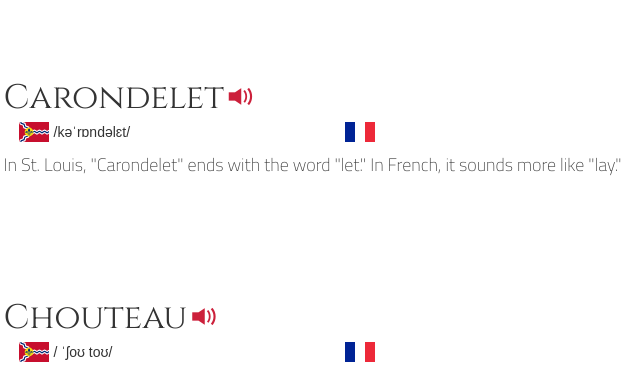
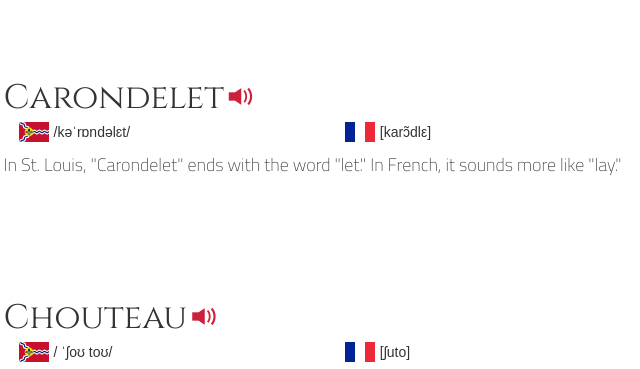
Before and after one commit to stlpublicradio/stl-in-french, a plain HTML site: page index.html in a window 1280 px wide. Shown: the part 380-749 px from the top of the page, 499-1139 px from the left. Drawn offline with nearby package versions, Linux system fonts and the light colour scheme.

Commit message:
updated phonetic spellings

```diff
--- a/index.html
+++ b/index.html
@@ -149,7 +149,7 @@ mp3: "mp3/soulard.mp3"
 					  <div class="col-xs-6">
 						  <img src="img/stl_flag.svg" class="pull-left flag-icon"><span class="pronounce">/kəˈrɒndəlɛt/</span></div>
 					  <div class="col-xs-6">
-						  <img src="img/france_flag.svg" class="pull-left flag-icon"><span class="pronounce"></span>
+						  <img src="img/france_flag.svg" class="pull-left flag-icon"><span class="pronounce">[karɔ̃dlε]</span>
 					  </div>
 				  </div>
 				  <div class="summary">
@@ -167,7 +167,7 @@ mp3: "mp3/soulard.mp3"
 					  <div class="col-xs-6">
 						  <img src="img/stl_flag.svg" class="pull-left flag-icon"><span class="pronounce">/ ˈʃoʊ toʊ/</span></div>
 					  <div class="col-xs-6">
-						  <img src="img/france_flag.svg" class="pull-left flag-icon"><span class="pronounce"></span>
+						  <img src="img/france_flag.svg" class="pull-left flag-icon"><span class="pronounce">[ʃuto]</span>
 					  </div>
 				  </div>
 				  <div class="summary">
@@ -203,7 +203,7 @@ mp3: "mp3/soulard.mp3"
 					  <div class="col-xs-6">
 						  <img src="img/stl_flag.svg" class="pull-left flag-icon"><span class="pronounce">/ ˈgrǽ vɔj/</span></div>
 					  <div class="col-xs-6">
-						  <img src="img/france_flag.svg" class="pull-left flag-icon"><span class="pronounce"></span>
+						  <img src="img/france_flag.svg" class="pull-left flag-icon"><span class="pronounce">[gravwa]</span>
 					  </div>
 				  </div>
 				  <div class="summary">
```
